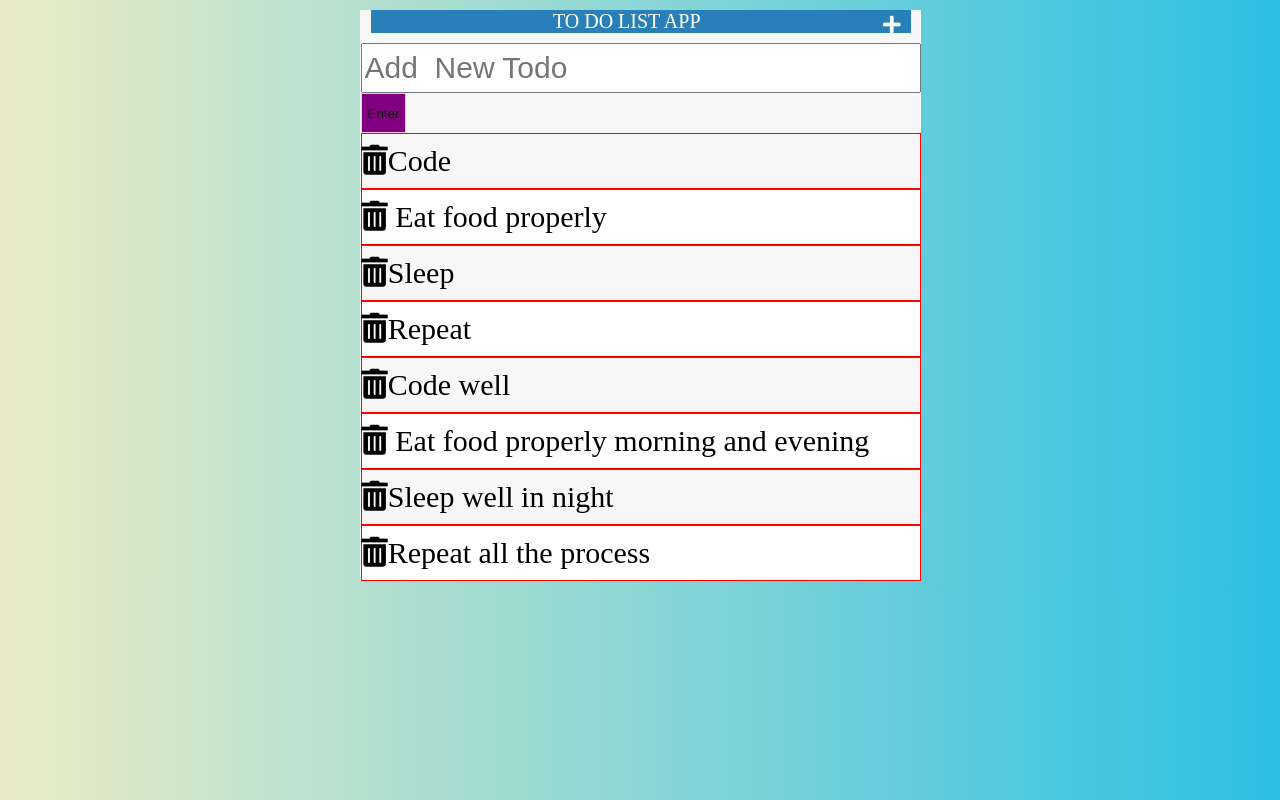
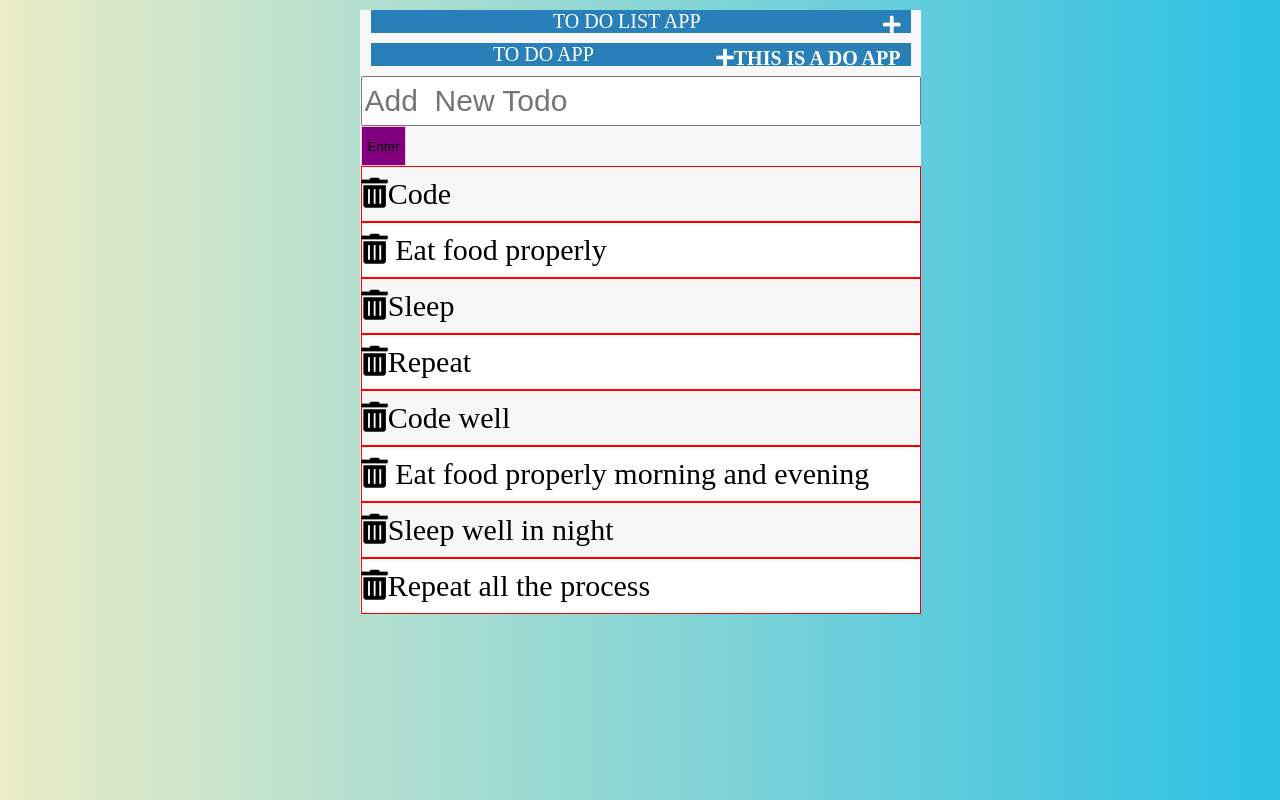
Before and after one commit to 7908837174/Todo-webapp, a plain HTML site: page index.html in a window 1280 px wide. Drawn offline with Linux system fonts and the light colour scheme.

Commit message:
Update index.html
updated

```diff
--- a/index.html
+++ b/index.html
@@ -13,6 +13,7 @@
 <body>
   <div>
   <h1 >TO DO LIST APP<i class="fas fa-plus"></i></h1>
+      <h1 >TO DO APP<i class="fas fa-plus">This is a do app</i></h1>
 <input type="text" placeholder ="Add  New Todo">
 <button >Enter</button>
 <ol>
```
